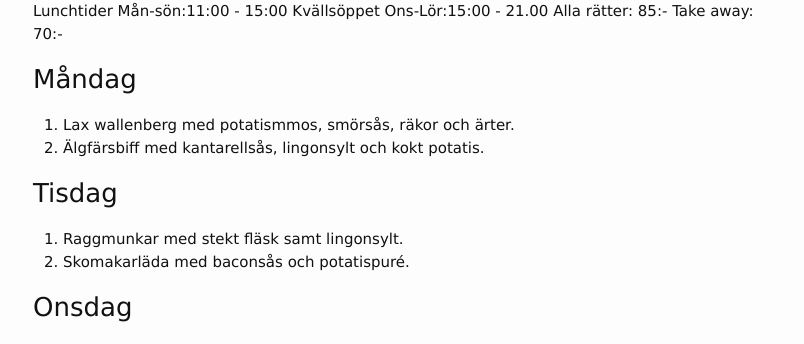
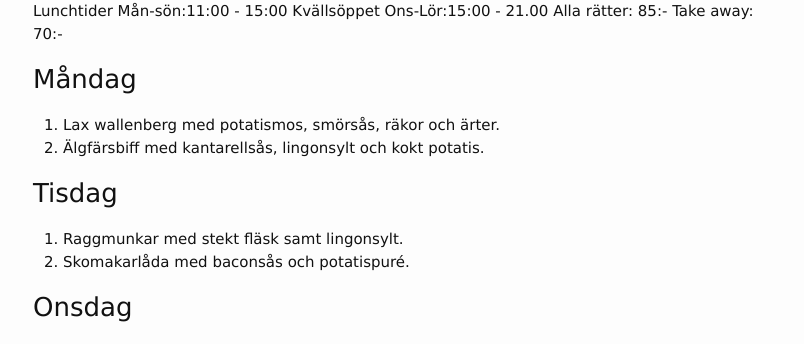
Before and after one commit to FarInn62/farinn62.github.io, a Jekyll site: the page built from lunch.md, in a window 1280 px wide. Shown: the part 162-506 px from the top of the page, without its empty margins (237-1041 px from the left). Built offline with Jekyll 4.4.1, drawn with Linux system fonts in a browser that asks for light colours.

Commit message:
Update lunch.md

```diff
--- a/lunch.md
+++ b/lunch.md
@@ -12,12 +12,12 @@ Kvällsöppet Ons-Lör:15:00 - 21.00
 Alla rätter: 85:- Take away: 70:-
 
 ### Måndag
-1. Lax wallenberg med potatismmos, smörsås, räkor och ärter.
+1. Lax wallenberg med potatismos, smörsås, räkor och ärter.
 2. Älgfärsbiff med kantarellsås, lingonsylt och kokt potatis.
 
 ### Tisdag
 1. Raggmunkar med stekt fläsk samt lingonsylt.
-2. Skomakarläda med baconsås och potatispuré.
+2. Skomakarlåda med baconsås och potatispuré.
 
 ### Onsdag
 1. Köttgryta med rotgrönsaker och kokt potatis.
```
